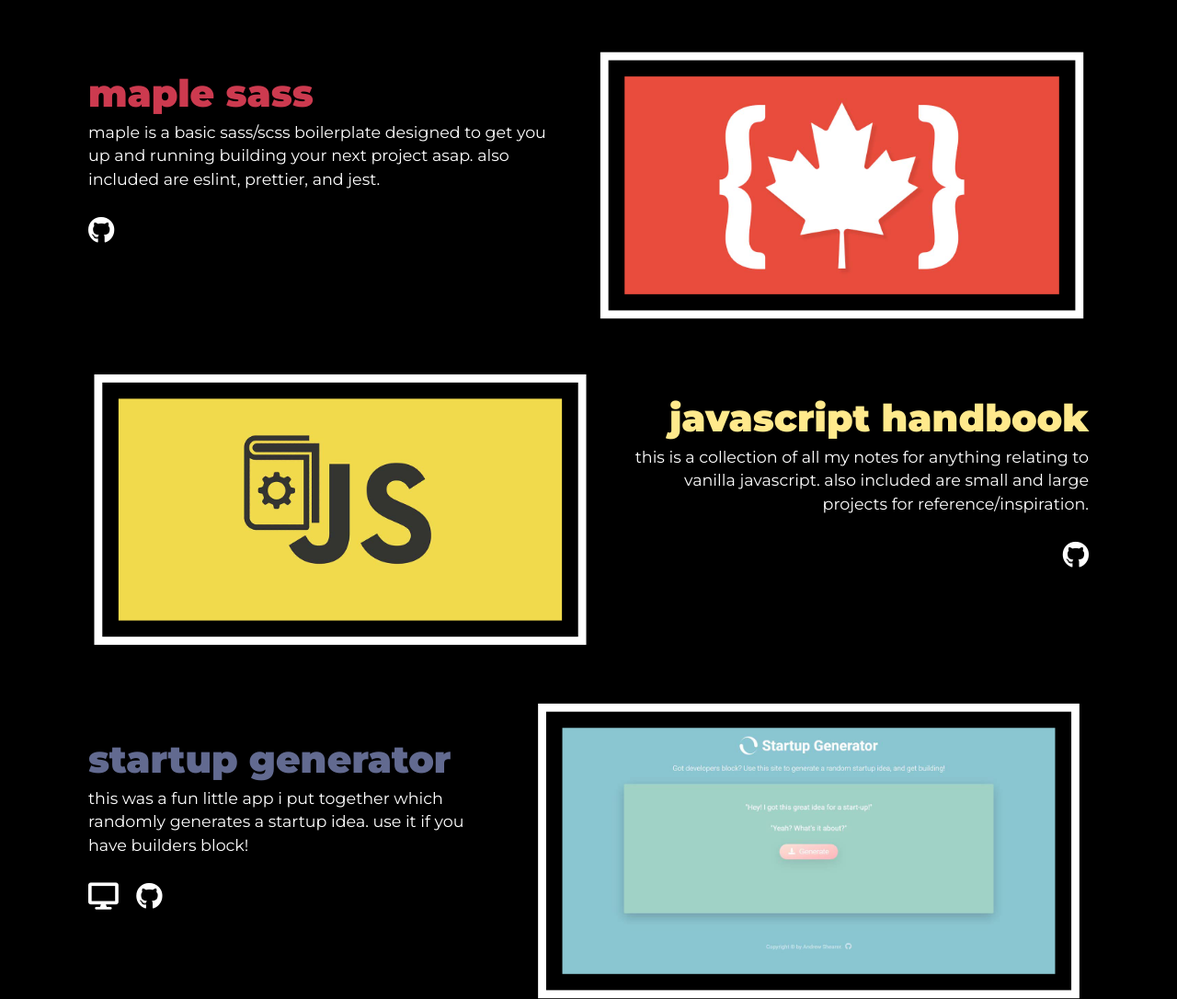
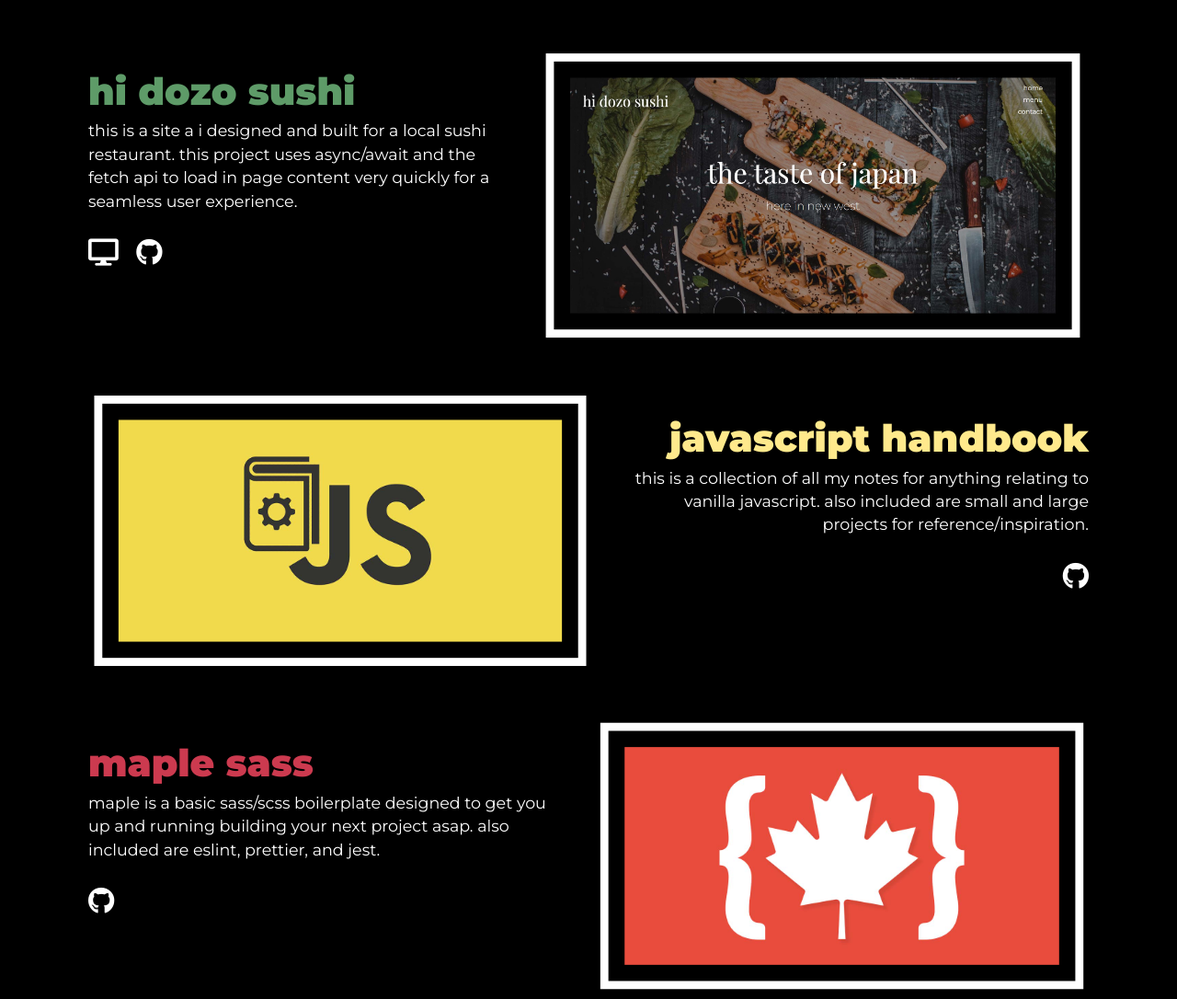
Before and after one commit to andrews1022/portfolio, a website: page index.html in a window 1280 px wide. Shown: the part 1760-2846 px from the top of the page at 92% size. Drawn offline with nearby package versions, Linux system fonts and the light colour scheme.

Commit message:
Added sushi restaurant project & rearranged projects

```diff
--- a/index.html
+++ b/index.html
@@ -6,24 +6,13 @@
 	<meta name="viewport" content="width=device-width, initial-scale=1.0">
 	<meta http-equiv="X-UA-Compatible" content="ie=edge">
 	<meta name="description" content="Portfolio for web developer Andrew Shearer">
-
-	<!-- Google Fonts -->
 	<link href="https://fonts.googleapis.com/css?family=Montserrat:200,300,400,600,900&display=swap" rel="stylesheet">
-
-	<!-- Font Awesome -->
 	<link rel='stylesheet' href='https://cdnjs.cloudflare.com/ajax/libs/font-awesome/5.10.2/css/all.min.css' />
-
-	<!-- AOS -->
 	<link rel="stylesheet" href="https://unpkg.com/aos@next/dist/aos.css" />
-
-	<!-- Favicon -->
 	<link rel="shortcut icon" href="img/favicon.png" type="image/x-icon">
-
-	<!-- Master CSS -->
-	<link rel="stylesheet" type="text/css" href="scss/main.css">
-
+	<!-- <link rel="stylesheet" type="text/css" href="scss/main.css"> -->
+	<link rel="stylesheet" type="text/css" href="scss/main.min.css">
 	<title>Andrew Shearer Web Developer Portfolio</title>
-
 </head>
 
 <body>
@@ -60,10 +49,12 @@
 				<a class="icon-block-link icon-block-link-left" target="_blank" rel="noopener" href="docs/resume.pdf">
 					<i class="fas fa-file-pdf"></i>
 				</a>
-				<a class="icon-block-link icon-block-link-left" target="_blank" rel="noopener" href="https://www.linkedin.com/in/andrew-shearer-webdev/" >
+				<a class="icon-block-link icon-block-link-left" target="_blank" rel="noopener"
+					href="https://www.linkedin.com/in/andrew-shearer-webdev/">
 					<i class="fab fa-linkedin"></i>
 				</a>
-				<a class="icon-block-link icon-block-link-left" target="_blank" rel="noopener" href="https://github.com/andrews1022">
+				<a class="icon-block-link icon-block-link-left" target="_blank" rel="noopener"
+					href="https://github.com/andrews1022">
 					<i class="fab fa-github"></i>
 				</a>
 			</div> <!-- End of icon block -->
@@ -90,21 +81,26 @@
 					<h2 class="heading-block heading-block-left" data-aos="fade-right">
 						<span class="pink">AngelMaker</span>
 					</h2>
-					<p class="para para-left" data-aos="fade-right">This is a site a I designed and built for a Vancouver deathcore band named
-						<a class="para-link-ang" target="_blank" rel="noopener" href="https://www.facebook.com/angelmakerband/" >AngelMaker</a>.
+					<p class="para para-left" data-aos="fade-right">This is a site a I designed and built for a Vancouver
+						deathcore band named
+						<a class="para-link-ang" target="_blank" rel="noopener"
+							href="https://www.facebook.com/angelmakerband/">AngelMaker</a>.
 					</p>
 					<div class="icon-block icon-block-left icon-block-proj" data-aos="fade-right">
-						<a class="icon-block-link icon-block-link-right" target="_blank" rel="noopener" href="https://andrews1022.github.io/angelmaker/">
+						<a class="icon-block-link icon-block-link-right" target="_blank" rel="noopener"
+							href="https://andrews1022.github.io/angelmaker/">
 							<i class="fas fa-desktop"></i>
 						</a>
-						<a class="icon-block-link icon-block-link-right" target="_blank" rel="noopener" href="https://github.com/andrews1022/angelmaker">
+						<a class="icon-block-link icon-block-link-right" target="_blank" rel="noopener"
+							href="https://github.com/andrews1022/angelmaker">
 							<i class="fab fa-github"></i>
 						</a>
 					</div>
 				</div>
 				<div class="content-block-img" data-aos="fade-left">
-					<a target="_blank" rel="noopener" href="https://andrews1022.github.io/angelmaker/" >
-						<img src="img/angelmaker.jpg" alt="AngelMaker site landing page screenshot" class="content-block-img-content">
+					<a target="_blank" rel="noopener" href="https://andrews1022.github.io/angelmaker/">
+						<img src="img/angelmaker.jpg" alt="AngelMaker site landing page screenshot"
+							class="content-block-img-content">
 					</a>
 				</div>
 			</div> <!-- End of AngelMaker Block -->
@@ -115,7 +111,8 @@
 					<h2 class="heading-block heading-block-right" data-aos="fade-left">
 						<span class="blue">Bliss Car Share</span>
 					</h2>
-					<p class="para para-right" data-aos="fade-left">This is a fictional startup idea that I came up with. It is based off of
+					<p class="para para-right" data-aos="fade-left">This is a fictional startup idea that I came up with. It is
+						based off of
 						<a class="para-link-car" target="_blank" rel="noopener" href="https://www.modo.coop/">Modo</a>
 						and
 						<a class="para-link-car" target="_blank" rel="noopener" href="https://www.evo.ca/">Evo</a>,
@@ -123,42 +120,50 @@
 					</p>
 					<div class="icon-block icon-block-proj" data-aos="fade-left">
 						<a class="icon-block-link icon-block-link-left" target="_blank" rel="noopener"
-								href="https://andrews1022.github.io/bliss-car-share-redesign/"></a>
-							<i class="fas fa-desktop"></i>
+							href="https://andrews1022.github.io/bliss-car-share-redesign/"></a>
+						<i class="fas fa-desktop"></i>
 						</a>
 						<a class="icon-block-link icon-block-link-left" target="_blank" rel="noopener"
-								href="https://github.com/andrews1022/bliss-car-share-redesign"></a>
-							<i class="fab fa-github"></i>
+							href="https://github.com/andrews1022/bliss-car-share-redesign"></a>
+						<i class="fab fa-github"></i>
 						</a>
 					</div>
 				</div>
 				<div class="content-block-img" data-aos="fade-right">
 					<a target="_blank" rel="noopener" href="https://andrews1022.github.io/bliss-car-share-redesign/">
-						<img src="img/bliss-car-share.jpg" alt="Bliss Care Share site landing page screenshot" class="content-block-img-content">
+						<img src="img/bliss-car-share.jpg" alt="Bliss Care Share site landing page screenshot"
+							class="content-block-img-content">
 					</a>
 				</div>
 			</div> <!-- End of Bliss Car Share Block -->
 
-			<!-- Start of Maple SASS Block -->
+			<!-- Start of Hi Dozo Sushi Block -->
 			<div class="content-block content-block-regular">
 				<div class="content-block-text">
 					<h2 class="heading-block heading-block-left" data-aos="fade-right">
-						<span class="pink">Maple SASS</span>
+						<span class="green">Hi Dozo Sushi</span>
 					</h2>
-					<p class="para para-left" data-aos="fade-right">Maple is a basic SASS/SCSS boilerplate designed to get you up and running building your next project asap. Also included are ESLint, Prettier, and Jest.</p>
+					<p class="para para-left" data-aos="fade-right">This is a site a I designed and built for a local sushi
+						restaurant. This project uses async/await and the fetch API to load in page content very quickly for a
+						seamless user experience.</p>
 					<div class="icon-block icon-block-left icon-block-proj" data-aos="fade-right">
-						<a href="https://github.com/andrews1022/maple-sass" class="icon-block-link icon-block-link-right"
-							target="_blank" rel="noopener">
+						<a class="icon-block-link icon-block-link-right" target="_blank" rel="noopener"
+							href="https://andrews1022.github.io/hi-dozo-sushi/">
+							<i class="fas fa-desktop"></i>
+						</a>
+						<a class="icon-block-link icon-block-link-right" target="_blank" rel="noopener"
+							href="https://github.com/andrews1022/hi-dozo-sushi">
 							<i class="fab fa-github"></i>
 						</a>
 					</div>
 				</div>
 				<div class="content-block-img" data-aos="fade-left">
-					<a href="https://github.com/andrews1022/maple-sass" target="_blank" rel="noopener">
-						<img src="img/maple-sass.jpg" alt="Maple SASS logo banner" class="content-block-img-content">
+					<a target="_blank" rel="noopener" href="https://andrews1022.github.io/hi-dozo-sushi/">
+						<img src="img/hi-dozo-sushi.jpg" alt="AngelMaker site landing page screenshot"
+							class="content-block-img-content">
 					</a>
 				</div>
-			</div> <!-- End of Maple SASS Block -->
+			</div> <!-- End of Hi Dozo Sushi Block -->
 
 			<!-- Start of JavaScript Handbook Block -->
 			<div class="content-block content-block-reverse">
@@ -183,35 +188,28 @@
 				</div>
 			</div> <!-- End of JavaScript Handbook Block -->
 
-			<!-- Start of Startup Generator Block -->
+			<!-- Start of Maple SASS Block -->
 			<div class="content-block content-block-regular">
 				<div class="content-block-text">
 					<h2 class="heading-block heading-block-left" data-aos="fade-right">
-						<span class="blue">Startup Generator</span>
+						<span class="pink">Maple SASS</span>
 					</h2>
-					<p class="para para-left" data-aos="fade-right">This was a fun little app I put together which randomly
-						generates a startup idea. Use it if you have builders block!</p>
+					<p class="para para-left" data-aos="fade-right">Maple is a basic SASS/SCSS boilerplate designed to get you up
+						and running building your next project asap. Also included are ESLint, Prettier, and Jest.</p>
 					<div class="icon-block icon-block-left icon-block-proj" data-aos="fade-right">
-						<a href="https://andrews1022.github.io/startup-generator/" class="icon-block-link icon-block-link-right"
-							target="_blank" rel="noopener">
-							<i class="fas fa-desktop"></i>
-						</a>
-						<a href="https://github.com/andrews1022/startup-generator" class="icon-block-link icon-block-link-right"
+						<a href="https://github.com/andrews1022/maple-sass" class="icon-block-link icon-block-link-right"
 							target="_blank" rel="noopener">
 							<i class="fab fa-github"></i>
 						</a>
 					</div>
 				</div>
 				<div class="content-block-img" data-aos="fade-left">
-					<a href="https://andrews1022.github.io/startup-generator/" target="_blank" rel="noopener">
-						<img src="img/startup-generator.jpg" alt="Maple SASS logo banner" class="content-block-img-content">
+					<a href="https://github.com/andrews1022/maple-sass" target="_blank" rel="noopener">
+						<img src="img/maple-sass.jpg" alt="Maple SASS logo banner" class="content-block-img-content">
 					</a>
 				</div>
 			</div> <!-- End of Maple SASS Block -->
-
 		</section> <!-- End of Projects Sections -->
-
-
 
 		<hr class="divider" data-aos="fade-down">
 
@@ -260,8 +258,8 @@
 				<a class="skills-block-link" target="_blank" rel="noopener" href="https://www.gatsbyjs.org/">Gatsby.js</a>
 				<a class="skills-block-link" target="_blank" rel="noopener" href="https://nodejs.org/en/">Node.js</a>
 				<a class="skills-block-link" target="_blank" rel="noopener" href="https://expressjs.com/">Express.js</a>
-				<a class="skills-block-link" target="_blank" rel="noopener" href="https://www.postgresql.org/">SQL /
-					PostgreSQL</a>
+				<a class="skills-block-link" target="_blank" rel="noopener" href="https://mongoosejs.com/">MongoDB /
+					Mongoose</a>
 				<a class="skills-block-link" target="_blank" rel="noopener"
 					href="https://www.typescriptlang.org/">Typescript</a>
 			</div>
--- a/scss/base/_typography.scss
+++ b/scss/base/_typography.scss
@@ -60,15 +60,19 @@
 }
 
 .pink {
-  color: color(pri);
+  color: #cc3a4f;
 }
 
 .blue {
-  color: color(tert);
+  color: #626a90;
 }
 
 .yellow {
-  color: color(quin);
+  color: #ffe98c;
+}
+
+.green {
+  color: #5e9b68;
 }
 
 .header-block-heading-primary {
```
Also changed, not shown: img/hi-dozo-sushi.jpg (added), scss/main.css, scss/main.min.css (added), 1 other file.
